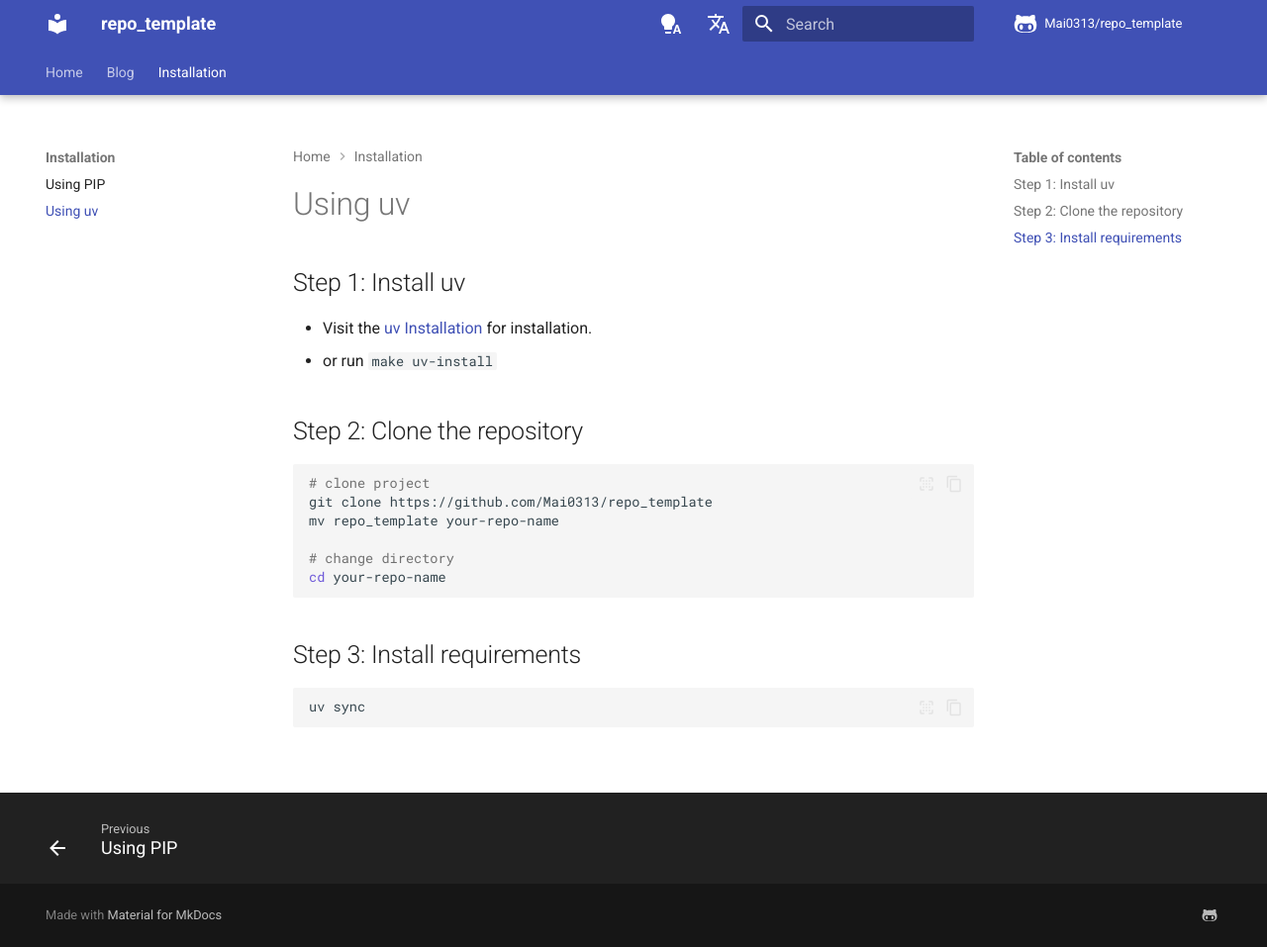
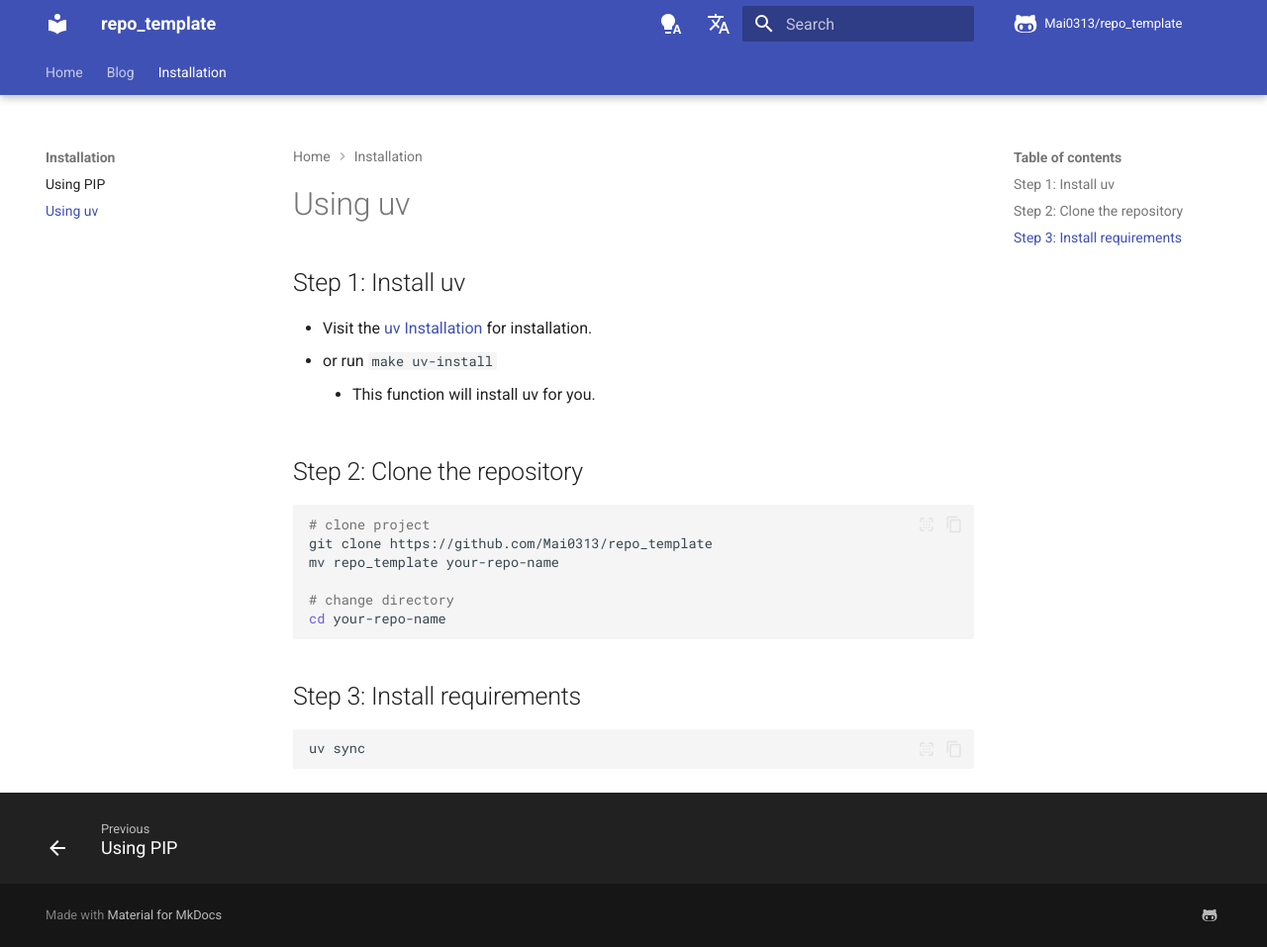
Before and after one commit to Mai0313/template, an MkDocs documentation site: the page built from docs/installation/uv.md, in a window 1280 px wide and 957 px high. Shown: the whole window at 99% size. Built offline with MkDocs 1.6.1 and Material for MkDocs 9.7.7, drawn with Linux system fonts in a browser that asks for light colours; comment, search, counter and statistics services are not loaded.

Commit message:
chore: Rename installation documentation from Rye to uv; add installation function note

```diff
--- a/docs/installation/rye.md
+++ b/docs/installation/uv.md
@@ -4,6 +4,7 @@
 
 - Visit the [uv Installation](https://docs.astral.sh/uv/getting-started/installation) for installation.
 - or run `make uv-install`
+    - This function will install uv for you.
 
 ## Step 2: Clone the repository
 
```
